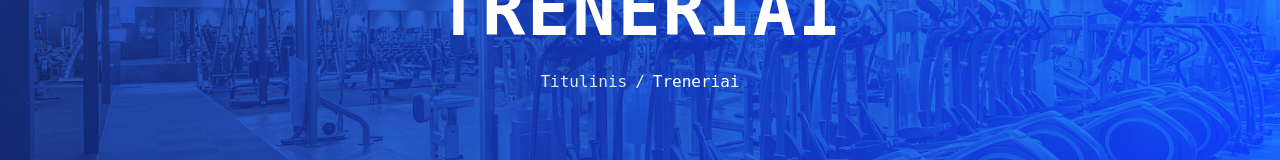
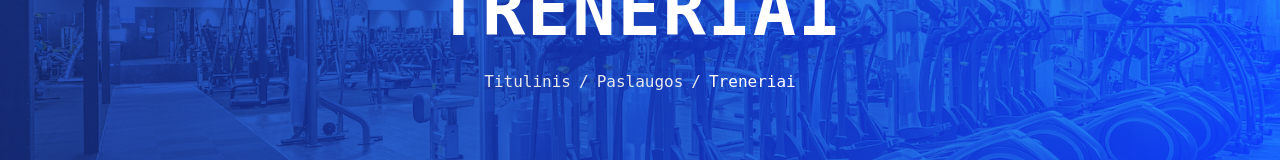
Before and after one commit to ArturUvarov/alex_gym, a React (Vite) app in the folder alex_gym_app/: page /services/trainers in a window 1280 px wide. Shown: the part 216-376 px from the top of the page. Built offline with nearby package versions, Linux system fonts and the light colour scheme.

Commit message:
route text alteration

```diff
--- a/alex_gym_app/src/pages/GrupinesTreniruotes.jsx
+++ b/alex_gym_app/src/pages/GrupinesTreniruotes.jsx
@@ -57,7 +57,7 @@ function GrupinesTreniruotes() {
           <div className="flex items-center gap-2 text-gray-200">
             <span>Titulinis</span>
             <span>/</span>
-            <span className="text-white">Paslaugos</span>
+            <span>Paslaugos</span>
             <span>/</span>
             <span className="text-white">Grupinės treniruotės</span>
           </div>
--- a/alex_gym_app/src/pages/Treneriai.jsx
+++ b/alex_gym_app/src/pages/Treneriai.jsx
@@ -42,6 +42,8 @@ function Treneriai() {
           </h1>
           <div className="flex items-center gap-2 text-gray-200">
             <span>Titulinis</span>
+            <span>/</span>
+            <span>Paslaugos</span>
             <span>/</span>
             <span className="text-white">Treneriai</span>
           </div>
```
